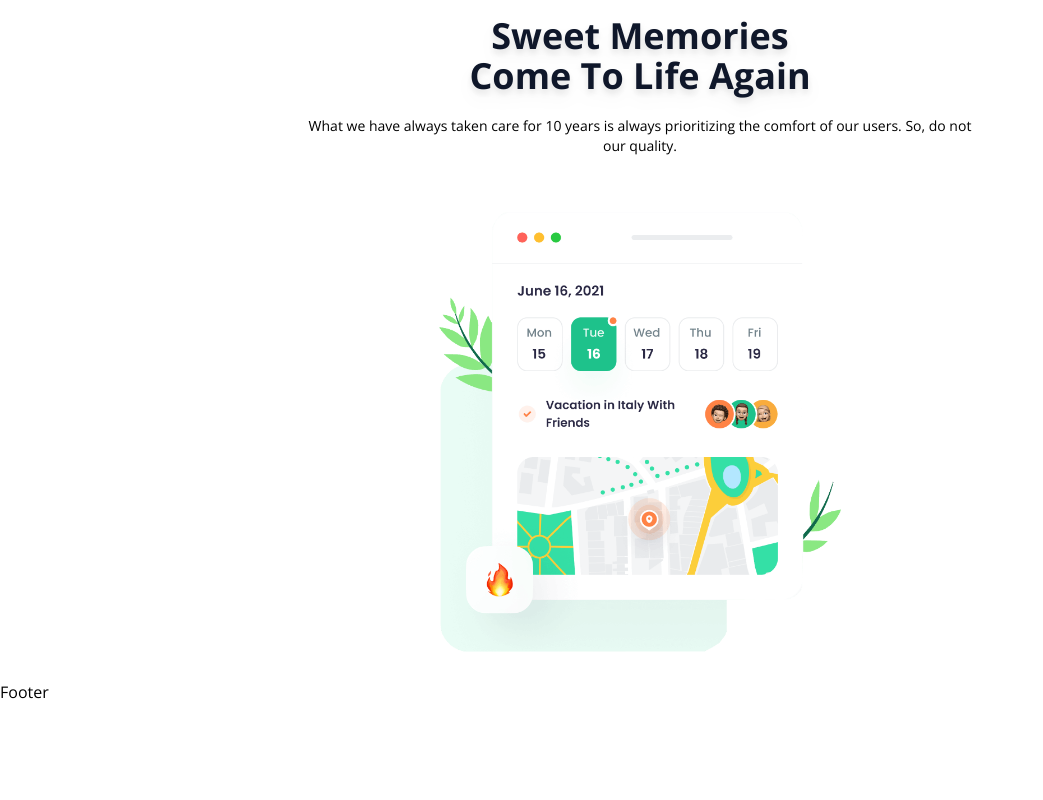
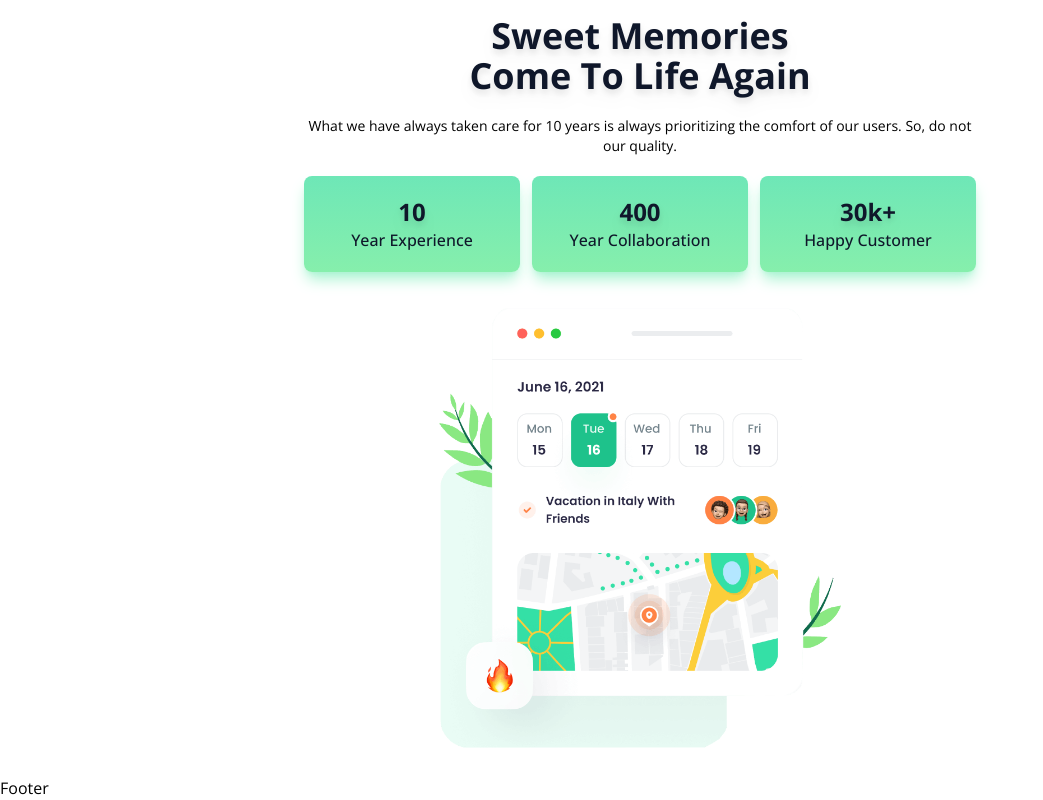
Before and after one commit to HossainRafi/Travigo, a React (Vite) app: page / in a window 1280 px wide. Shown: the part 1108-1908 px from the top of the page, without its empty margins (0-1043 px from the left). Before the commit the page ends 1812 px from the top, so only its background shows below. Built offline with nearby package versions, Linux system fonts and the light colour scheme.

Commit message:
memory done

```diff
--- a/src/components/Memory.jsx
+++ b/src/components/Memory.jsx
@@ -20,6 +20,21 @@
               {subtitle}
             </h1>
             <p className="text-base my-5 sm:text-sm">{text}</p>
+            <div className="grid items-center grid-cols-3 gap-7 xl:gap-3">
+              {experience?.map((val, i) => (
+                <div
+                  key={i}
+                  className="bg-gradient-to-b from-emerald-300 to-green-300 shadow-lg shadow-emerald-200 flex items-center justify-center flex-col py-7 px-5 xl:p-5 rounded-lg text-slate-900 filter cursor-pointer hover:scale-105 transition-all duration-400"
+                >
+                  <h1 className="text-3xl xl:text-2xl sm:text-xl font-bold drop-shadow-lg">
+                    {val.number}
+                  </h1>
+                  <p className="text-lg xl:text-base sm:text-sm xsm:text-xs font-medium">
+                    {val.title}
+                  </p>
+                </div>
+              ))}
+            </div>
           </div>
         </div>
       </div>
```
